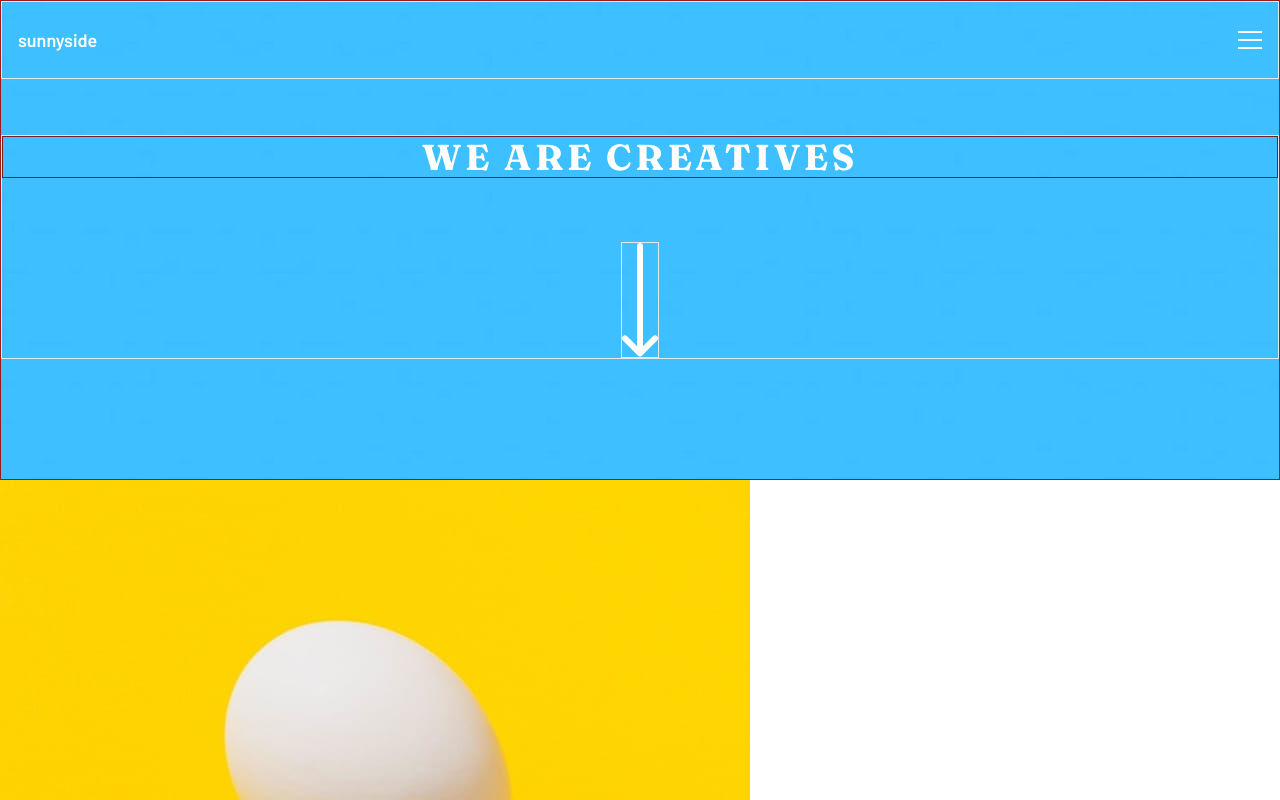
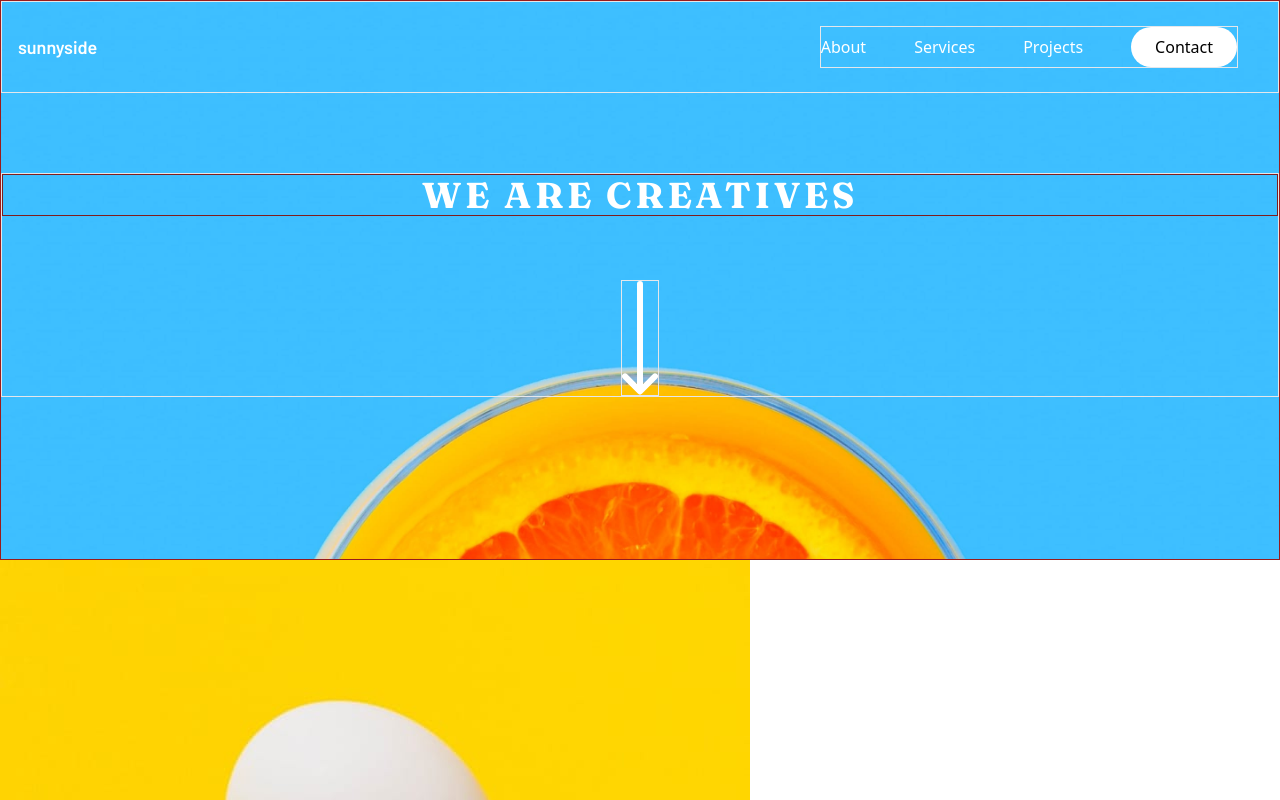
Before and after one commit to presh-031/Sunnyside-Landing-Page, a React (Create React App) app: page / in a window 1280 px wide. Shown: the top 800 px of the page. Built offline with nearby package versions, Linux system fonts and the light colour scheme.

Commit message:
added prettier auto sorting for tailwind classes

```diff
--- a/package.json
+++ b/package.json
@@ -38,6 +38,8 @@
   "devDependencies": {
     "autoprefixer": "^10.4.11",
     "postcss": "^8.4.16",
+    "prettier": "^2.7.1",
+    "prettier-plugin-tailwindcss": "^0.1.13",
     "tailwindcss": "^3.1.8"
   }
 }
--- /dev/null
+++ b/src/components/Hero.css
@@ -0,0 +1,8 @@
+.hero {
+  background-image: url("../images/mobile/image-header.jpg");
+}
+@media (min-width: 768px) {
+  .hero {
+    background-image: url("../images/desktop/image-header.jpg");
+  }
+}
--- a/src/components/Hero.jsx
+++ b/src/components/Hero.jsx
@@ -1,34 +1,30 @@
-import heroImg from "../images/mobile/image-header.jpg";
 import hamburgerMenu from "../images/icon-hamburger.svg";
 import arrowDown from "../images/icon-arrow-down.svg";
 
+import "./Hero.css";
+
 const Hero = () => {
   return (
-    <div
-      className="border border-red-800 h-[30rem] bg-no-repeat bg-cover  w-full"
-      style={{
-        backgroundImage: `url(${heroImg})`,
-      }}
-    >
-      <header className=" border flex justify-between items-center px-4 py-6">
+    <div className="hero h-[35rem] w-full border border-red-800 bg-cover  bg-no-repeat">
+      <header className=" flex items-center justify-between border px-4 py-6">
         <div>
-          <p className=" text-white font-barlow text-lg">sunnyside</p>
+          <p className=" font-barlow text-lg text-white">sunnyside</p>
         </div>
         <nav>
-          <ul className="hidden">
+          <ul className="mr-6 hidden items-center gap-12 border text-white sm:flex">
             <li>About</li>
             <li>Services</li>
             <li>Projects</li>
-            <li>Contact</li>
+            <li className="rounded-full bg-white py-2 px-6 text-black">Contact</li>
           </ul>
-          <div>
+          <div className="sm:hidden">
             <img src={hamburgerMenu} alt="menu" />
           </div>
         </nav>
       </header>
-      <div className="border mt-14 text-center">
-        <p className=" tracking-widest font-fraunces text-white  text-4xl border border-red-900 ">WE ARE CREATIVES</p>
-        <img className="border mx-auto mt-16" src={arrowDown} alt="" />
+      <div className="mt-20 border text-center">
+        <p className=" border border-red-900 font-fraunces  text-4xl tracking-widest text-white ">WE ARE CREATIVES</p>
+        <img className="mx-auto mt-16 border" src={arrowDown} alt="" />
       </div>
     </div>
   );
```
Also changed, not shown: 1 other file (tests, documents, lock files or other folders).
